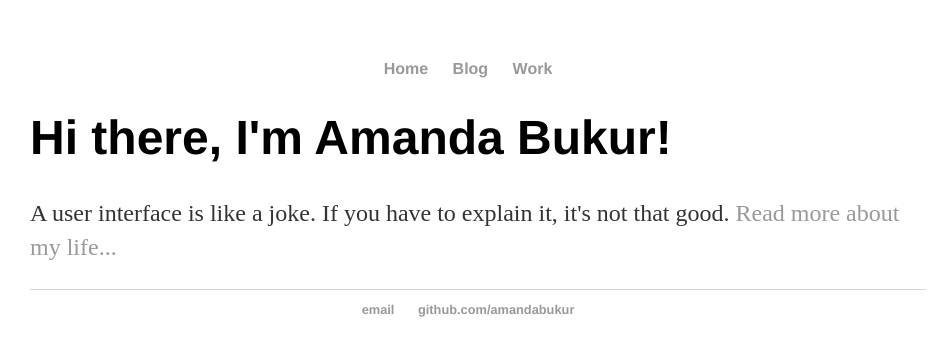
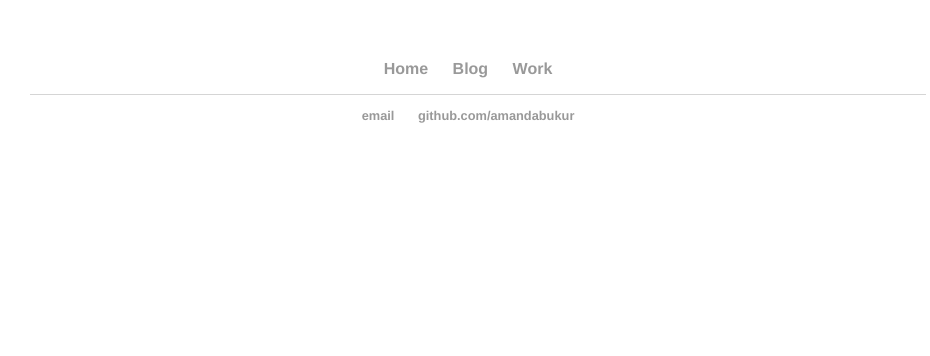
Before and after one commit to amandabukur/amandabukur.github.io, a Jekyll site: the page built from index.html, in a window 1280 px wide. Shown: the top 356 px of the page, without its empty margins (162-1092 px from the left). Built offline with Jekyll 4.4.1, drawn with Linux system fonts in a browser that asks for light colours.

Commit message:
Update index.html

```diff
--- a/index.html
+++ b/index.html
@@ -4,6 +4,6 @@ title: Amanda Bukur, UX Designer
 ---
 		{% include head.html %}
 <div class="blurb">
-	<h1>Hi there, I'm Amanda Bukur!</h1>
-	<p>A user interface is like a joke. If you have to explain it, it's not that good. <a href="/about">Read more about my life...</a></p>
+	<!--<h1>Hi there, I'm Amanda Bukur!</h1>-->
+	<!--<p>A user interface is like a joke. If you have to explain it, it's not that good. <a href="/about">Read more about my life...</a></p>-->
 </div><!-- /.blurb -->
```
